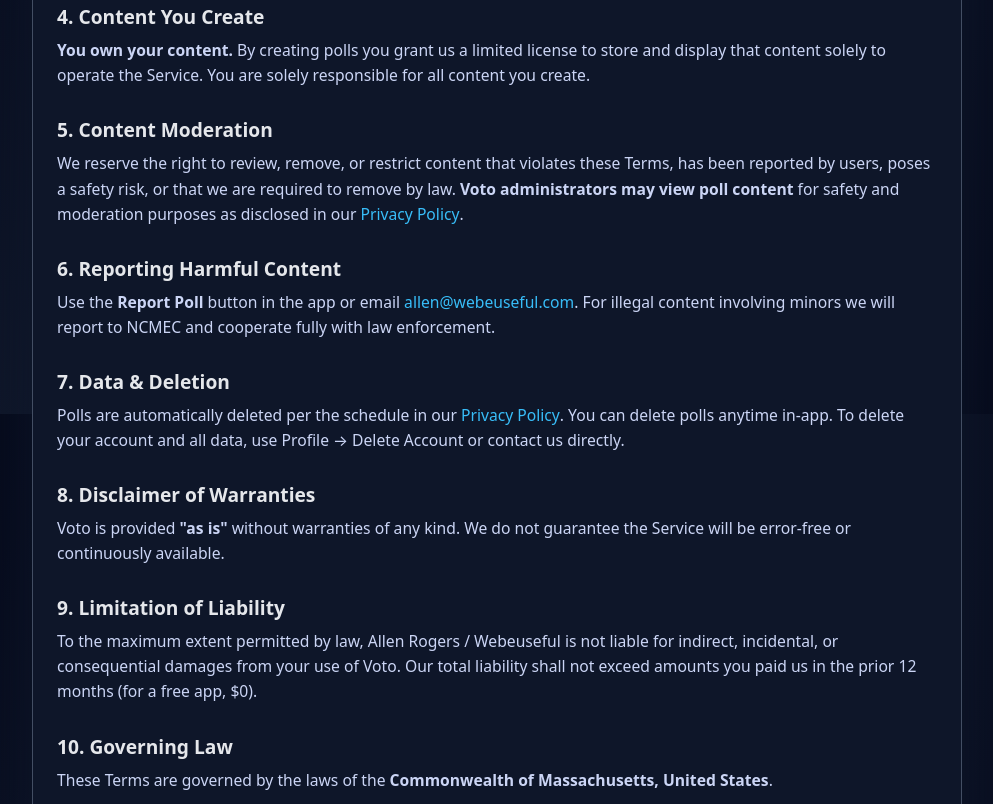
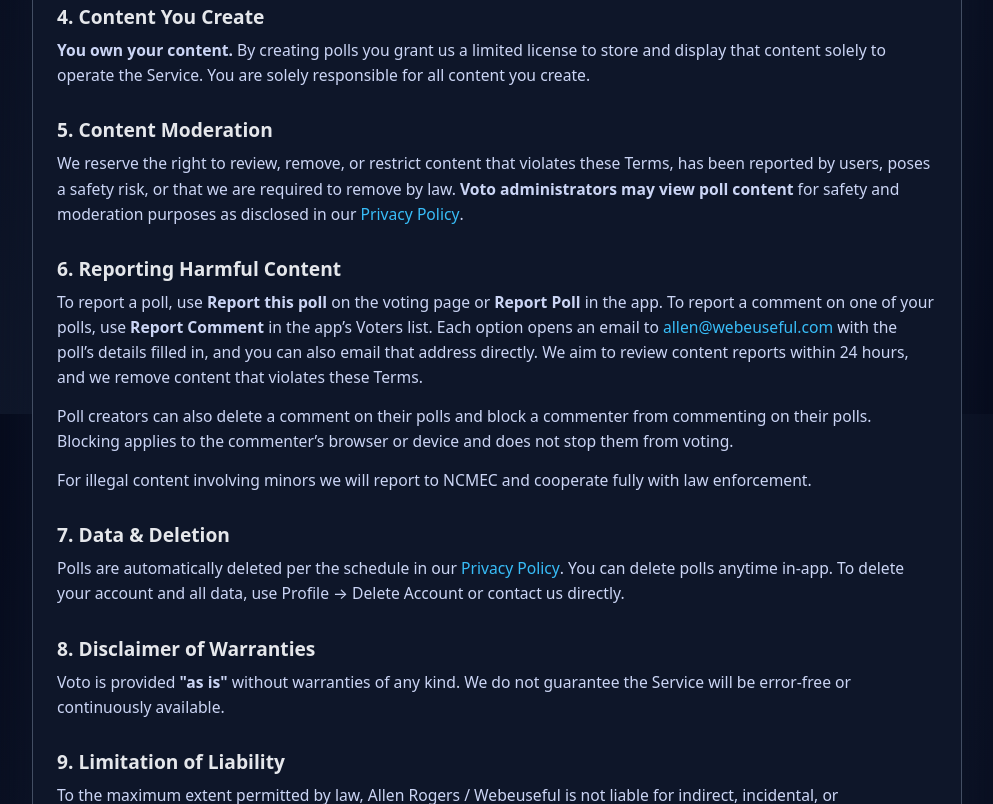
Before and after one commit to acrogers-app/webeuseful-site, a plain HTML site: page terms.html in a window 1280 px wide. Shown: the part 1186-1990 px from the top of the page, without its empty margins (143-1136 px from the left). Drawn offline with Linux system fonts and the light colour scheme.

Commit message:
Terms: accurate Voto reporting section (6), November 2026
Replaces the reference to a nonexistent Report Poll button with the real
options (Report this poll on the vote page, Report Poll / Report Comment in
the app, all opening an email to allen@webeuseful.com), the response target
"We aim to review content reports within 24 hours", and creator delete/block
(per browser or device; voting unaffected).

Co-Authored-By: Claude Opus 5.5 <noreply@anthropic.com>

```diff
--- a/terms.html
+++ b/terms.html
@@ -60,7 +60,7 @@
       </div>
 
       <h1>Terms of Service</h1>
-      <p class="effective">Effective: May 1, 2025 &nbsp;·&nbsp; Last updated: May 2025 &nbsp;·&nbsp; Allen Rogers / Webeuseful</p>
+      <p class="effective">Effective: May 1, 2025 &nbsp;·&nbsp; Last updated: November 2026 &nbsp;·&nbsp; Allen Rogers / Webeuseful</p>
 
       <p>These Terms govern your use of Voto: Live Polls and related services operated by <strong>Allen Rogers / Webeuseful</strong>. By using Voto you agree to these Terms.</p>
 
@@ -108,7 +108,9 @@
       <p>We reserve the right to review, remove, or restrict content that violates these Terms, has been reported by users, poses a safety risk, or that we are required to remove by law. <strong>Voto administrators may view poll content</strong> for safety and moderation purposes as disclosed in our <a href="privacy.html">Privacy Policy</a>.</p>
 
       <h2>6. Reporting Harmful Content</h2>
-      <p>Use the <strong>Report Poll</strong> button in the app or email <a href="mailto:allen@webeuseful.com">allen@webeuseful.com</a>. For illegal content involving minors we will report to NCMEC and cooperate fully with law enforcement.</p>
+      <p>To report a poll, use <strong>Report this poll</strong> on the voting page or <strong>Report Poll</strong> in the app. To report a comment on one of your polls, use <strong>Report Comment</strong> in the app&rsquo;s Voters list. Each option opens an email to <a href="mailto:allen@webeuseful.com">allen@webeuseful.com</a> with the poll&rsquo;s details filled in, and you can also email that address directly. We aim to review content reports within 24 hours, and we remove content that violates these Terms.</p>
+      <p>Poll creators can also delete a comment on their polls and block a commenter from commenting on their polls. Blocking applies to the commenter&rsquo;s browser or device and does not stop them from voting.</p>
+      <p>For illegal content involving minors we will report to NCMEC and cooperate fully with law enforcement.</p>
 
       <h2>7. Data &amp; Deletion</h2>
       <p>Polls are automatically deleted per the schedule in our <a href="privacy.html">Privacy Policy</a>. You can delete polls anytime in-app. To delete your account and all data, use Profile → Delete Account or contact us directly.</p>
```
